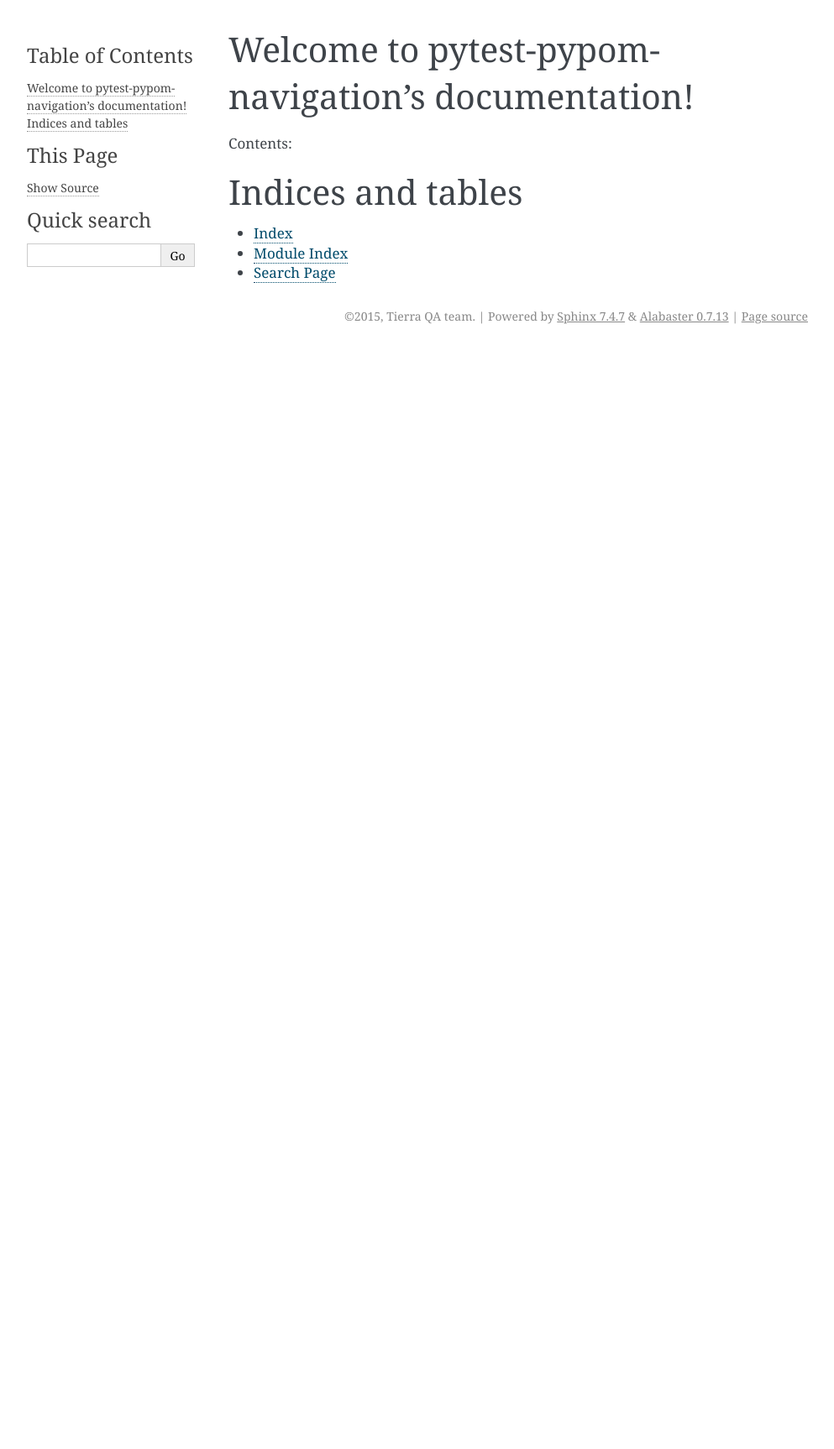
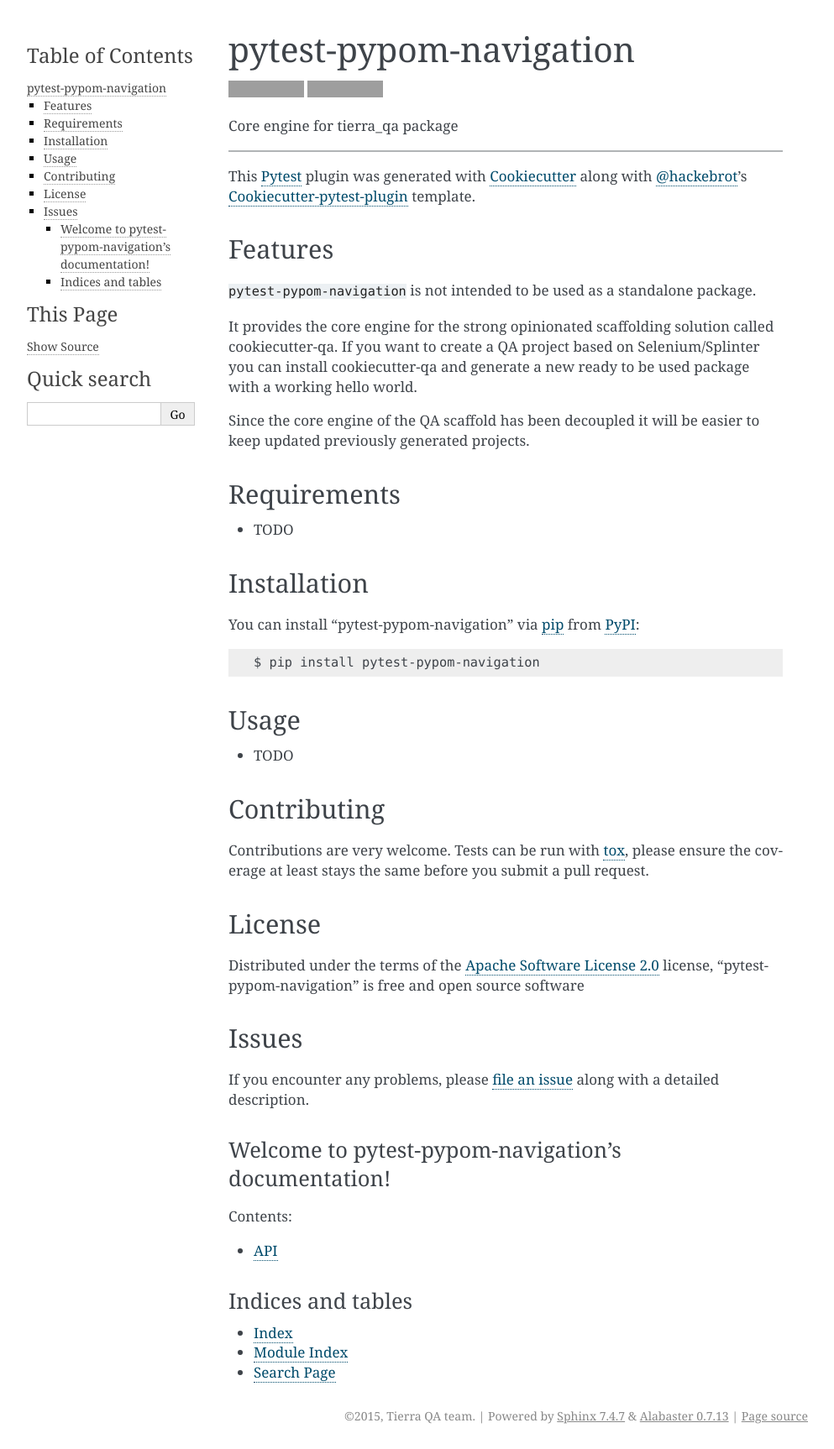
Before and after one commit to davidemoro/pytest-pypom-navigation, a Sphinx documentation site: the page built from docs/index.rst, in a window 1280 px wide. Shown: the whole page at 84% size, without its empty margins (148-1141 px from the left). Built offline with Sphinx 7.4.7, drawn with Linux system fonts in a browser that asks for light colours; before the commit the page ends 900 px from its top, so only the background shows below that; grey boxes are pictures that could not be loaded.

```diff
--- /dev/null
+++ b/docs/README.rst
@@ -0,0 +1 @@
+.. include:: ../README.rst
--- /dev/null
+++ b/docs/api.rst
@@ -0,0 +1,11 @@
+.. _api-pypom_navigation.plugin:
+
+========
+Advanced
+========
+
+Here you can see the technical documentation.
+
+.. automodule:: pypom_navigation.plugin
+   :members:
+   :member-order: bysource
--- a/docs/conf.py
+++ b/docs/conf.py
@@ -31,6 +31,9 @@
 # ones.
 extensions = [
     'sphinx.ext.ifconfig',
+    'sphinx.ext.graphviz',
+    'sphinx.ext.autodoc',
+    'sphinx.ext.viewcode'
 ]
 
 # Add any paths that contain templates here, relative to this directory.
--- a/docs/index.rst
+++ b/docs/index.rst
@@ -11,6 +13,7 @@ Contents:
 .. toctree::
    :maxdepth: 2
 
+   API <api>
 
 
 Indices and tables
```
Also changed, not shown: other parts of docs/index.rst (+2 -0 lines).
